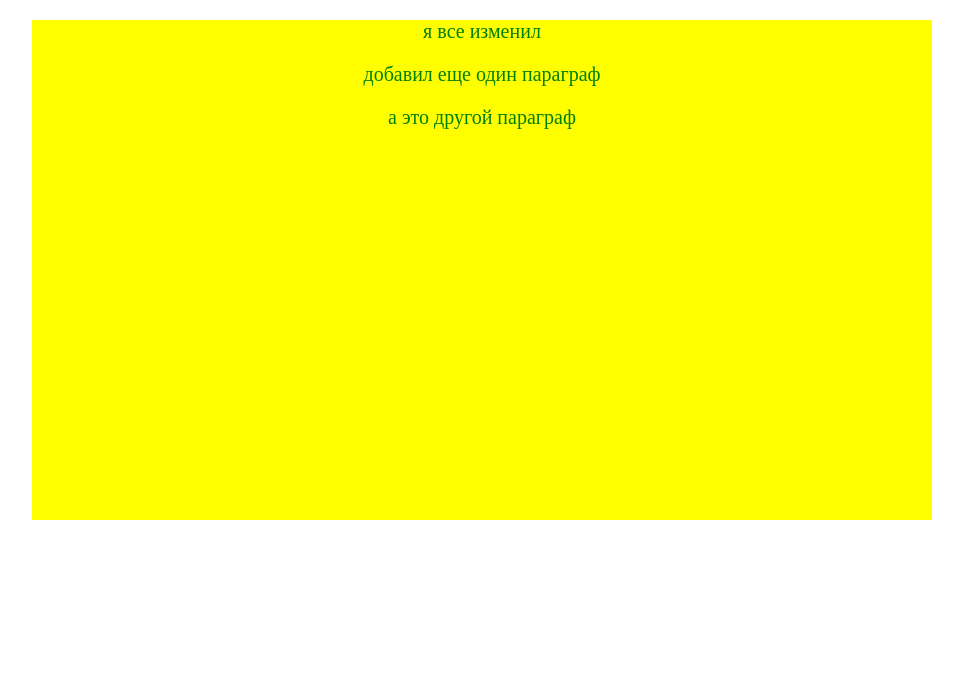
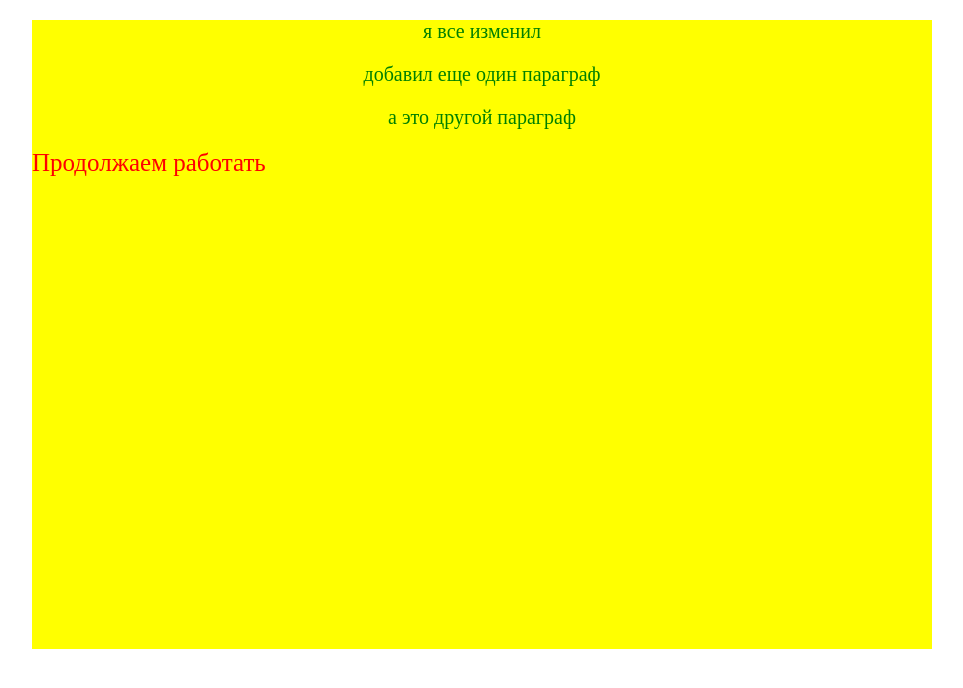
Before and after one commit to parlament08/site, a plain HTML site: page index.html in a window 1280 px wide. Shown: the whole page, without its empty margins (158-1121 px from the left). Drawn offline with Linux system fonts and the light colour scheme.

Commit message:
chaged proect

```diff
--- a/index.html
+++ b/index.html
@@ -10,6 +10,7 @@
        <p>я все изменил</p>
         <p>добавил еще один параграф</p>
         <p>а это другой параграф</p>
+        <div class="one">Продолжаем работать</div>
     </div>
 </body>
 </html>
--- a/styles.css
+++ b/styles.css
@@ -9,3 +9,7 @@ p {
     text-align: center;
     font-size: 20px;
 }
+.one {
+    color: red;
+    font-size: 25px;
+}
```
